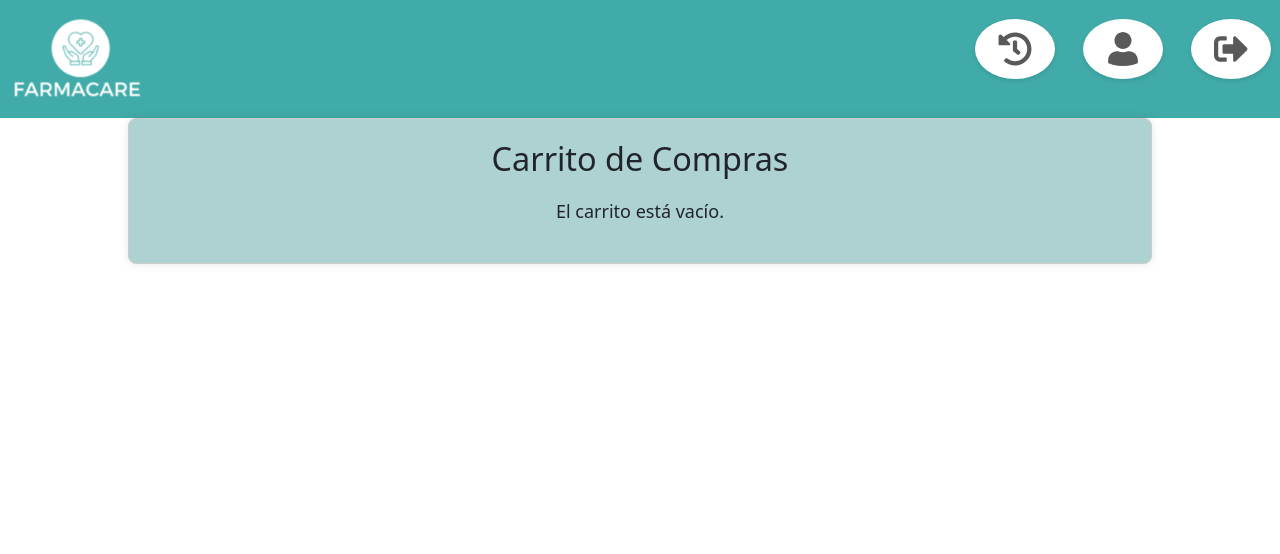
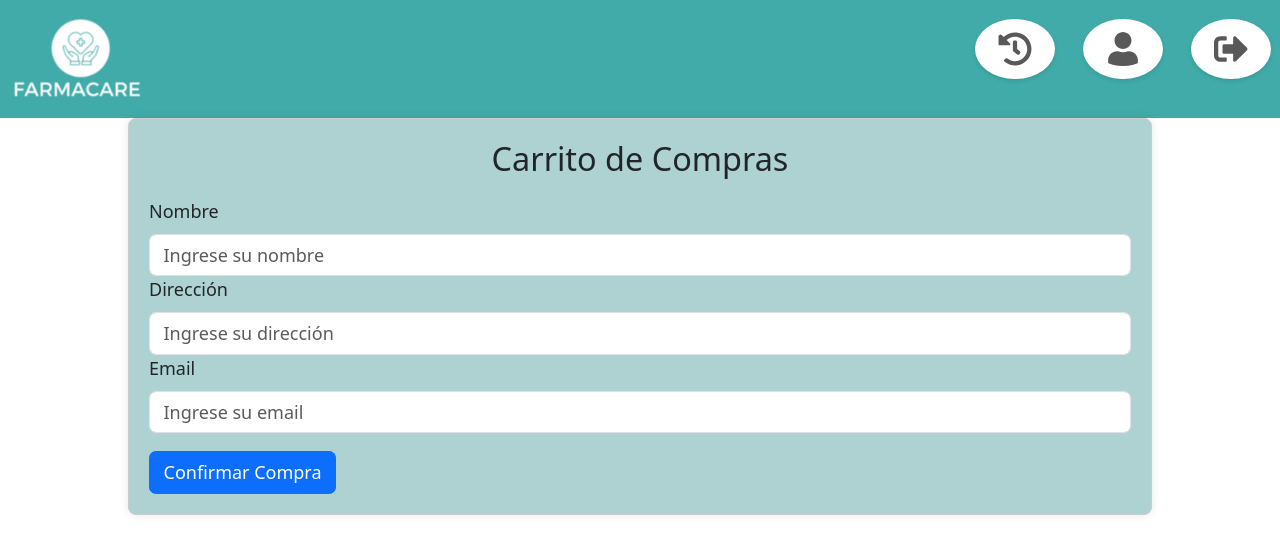
Before and after one commit to pedrogasparini/Farmacare-app, a React (Vite) app in the folder farmacare/: page /cart in a window 1280 px wide. Shown: the top 554 px of the page. Built offline with nearby package versions, Linux system fonts and the light colour scheme; no server answers; a web font is replaced by a local one.

Commit message:
Avance en el manejo de api

```diff
--- a/farmacare/src/components/Cart/Cart.jsx
+++ b/farmacare/src/components/Cart/Cart.jsx
@@ -1,57 +1,113 @@
-import { useState } from 'react';
-import PropTypes from 'prop-types';
+import { useState, useContext, useEffect } from 'react';
 import { Button, Card, Form, Alert } from 'react-bootstrap';
 import { BsTrash } from 'react-icons/bs';
 import Header from '../Header/Header';
 import Swal from 'sweetalert2';
 import "./Cart.css";
+import { ApiContext } from '../../services/api/apiContext';
 
 const Cart = ({ cartItems = [], removeFromCart, userId }) => {
-
-    const [userName, setUserName] = useState('');
-    const [userEmail, setUserEmail] = useState('');
-    const [userAddress, setUserAddress] = useState('');
+    const { cart, setCart, setPurchaseHistory, setOrderHistory } = useContext(ApiContext);
     const [formError, setFormError] = useState('');
     const [purchaseCompleted, setPurchaseCompleted] = useState(false);
+    const [totalPrice, setTotalPrice] = useState(0);
+    const [formData, setFormData] = useState({
+        name: '',
+        address: '',
+        email: ''
+    });
 
-    const calculateTotalPrice = () => {
-        return cartItems.reduce((total, item) => total + item.price, 0);
+    useEffect(() => {
+        let total = 0;
+        cart.forEach(item => {
+            total += item.price * item.quantity;
+        });
+        setTotalPrice(total);
+    }, [cart]);
+
+    const addPurchase = async (purchase) => {
+        const purchaseWithUserId = { ...purchase, userId: userId };
+
+        try {
+            const response = await fetch("http://localhost:5173/purchase", {
+                method: "POST",
+                headers: {
+                    "Content-Type": "application/json",
+                },
+                body: JSON.stringify(purchaseWithUserId),
+            });
+            if (response.ok) {
+                const newPurchase = await response.json();
+                setPurchaseHistory((prev) => [...prev, newPurchase]);
+            } else {
+                console.error("Error al agregar compra:", response.statusText);
+            }
+        } catch (error) {
+            console.error("Error al agregar compra:", error);
+        }
     };
 
-    const handleFinishPurchase = () => {
-        if (!userName || !userEmail || !userAddress) {
-            setFormError('Todos los campos son obligatorios.');
+    const handleConfirmPurchase = async (event) => {
+        event.preventDefault();
+
+        if (!formData.name || !formData.address || !formData.email) {
+            setFormError('Por favor, complete todos los campos.');
             return;
         }
 
-        if (!/\S+@\S+\.\S+/.test(userEmail)) {
-            setFormError('Ingrese un correo electrónico válido.');
-            return;
+        const order = {
+            items: cart,
+            date: new Date().toISOString(),
+            buyerId: userId,
+            buyerName: formData.name,
+            buyerAddress: formData.address,
+            buyerEmail: formData.email
+        };
+
+        try {
+            const response = await fetch("http://localhost:5173/order", {
+                method: "POST",
+                headers: {
+                    "Content-Type": "application/json",
+                },
+                body: JSON.stringify(order),
+            });
+
+            if (response.ok) {
+                const newOrder = await response.json();
+                setOrderHistory((prevHistory) => [...prevHistory, newOrder]);
+
+                for (const item of cart) {
+                    const purchase = {
+                        name: item.name,
+                        description: item.description,
+                        quantity: item.quantity,
+                        price: item.price,
+                    };
+                    await addPurchase(purchase);
                 }
 
-        //dp mandar los datos a la API
-        const purchaseData = {
-            userId,
-            userName,
-            userEmail,
-            userAddress,
-            cartItems,
-            totalPrice: calculateTotalPrice(),
-            purchaseDate: new Date().toISOString(),
-        };
-
-        // tambien reemplazar x la api
-        const purchaseHistory = JSON.parse(localStorage.getItem(`purchaseHistory_${userId}`)) || [];
-        localStorage.setItem(`purchaseHistory_${userId}`, JSON.stringify([...purchaseHistory, purchaseData]));
-
+                setCart([]);
                 setPurchaseCompleted(true);
-        removeFromCart(-1);
-
                 Swal.fire({
                     icon: 'success',
                     title: '¡Compra completada!',
                     text: 'Gracias por su compra.',
                 });
+            } else {
+                console.error("Error placing order:", response.statusText);
+            }
+        } catch (error) {
+            console.error("Error al iniciar sesión:", error.message);
+        }
+    };
+
+    const handleChange = (event) => {
+        const { name, value } = event.target;
+        setFormData((prevData) => ({
+            ...prevData,
+            [name]: value
+        }));
     };
 
     return (
@@ -59,87 +115,55 @@ const Cart = ({ cartItems = [], removeFromCart, userId }) => {
             <Header />
             <div className="cart-container">
                 <h2>Carrito de Compras</h2>
-                {cartItems.length === 0 ? (
-                    <p>El carrito está vacío.</p>
-                ) : (
-                    <>
-                        {cartItems.map((item, index) => (
-                            <Card key={index} className="cart-item">
-                                <Card.Body>
-                                    <Card.Title>{item.name}</Card.Title>
-                                    <Card.Text>Precio: ${item.price}</Card.Text>
-                                    <Button variant="danger" onClick={() => removeFromCart(index)}>
-                                        <BsTrash /> Eliminar
-                                    </Button>
-                                </Card.Body>
-                            </Card>
-                        ))}
-                        <h3>Total: ${calculateTotalPrice()}</h3>
-                        <div style={{ marginBottom: '20px' }}></div>
-                        {!purchaseCompleted && (
-                            <Form>
-                                <div className="personal-info-section">
-                                <h3>Datos personales:</h3>
-                                <Form.Group controlId="userName">
-                                    <Form.Label>Nombre Completo</Form.Label>
+                <Form onSubmit={handleConfirmPurchase}>
+                    <Form.Group controlId="formName">
+                        <Form.Label>Nombre</Form.Label>
                         <Form.Control
                             type="text"
-                                        placeholder="Ingrese su nombre completo"
-                                        value={userName}
-                                        onChange={(e) => setUserName(e.target.value)}
-                                        required
+                            placeholder="Ingrese su nombre"
+                            name="name"
+                            value={formData.name}
+                            onChange={handleChange}
                         />
                     </Form.Group>
-
-                                <Form.Group controlId="userEmail">
-                                    <Form.Label>Correo Electrónico</Form.Label>
+                    <Form.Group controlId="formAddress">
+                        <Form.Label>Dirección</Form.Label>
+                        <Form.Control
+                            type="text"
+                            placeholder="Ingrese su dirección"
+                            name="address"
+                            value={formData.address}
+                            onChange={handleChange}
+                        />
+                    </Form.Group>
+                    <Form.Group controlId="formEmail">
+                        <Form.Label>Email</Form.Label>
                         <Form.Control
                             type="email"
-                                        placeholder="Ingrese su correo electrónico"
-                                        value={userEmail}
-                                        onChange={(e) => setUserEmail(e.target.value)}
-                                        required
+                            placeholder="Ingrese su email"
+                            name="email"
+                            value={formData.email}
+                            onChange={handleChange}
                         />
                     </Form.Group>
-
-                                <Form.Group controlId="userAddress">
-                                    <Form.Label>Dirección de Envío</Form.Label>
-                                    <Form.Control
-                                        as="textarea"
-                                        rows={3}
-                                        placeholder="Ingrese su dirección de envío"
-                                        value={userAddress}
-                                        onChange={(e) => setUserAddress(e.target.value)}
-                                        required
-                                    />
-                                </Form.Group>
-                                </div>
-
-                                {formError && <Alert variant="danger">{formError}</Alert>}
-
-                                <Button variant="primary" onClick={handleFinishPurchase}>
-                                    Finalizar Compra
+                    {formError && (
+                        <Alert variant="danger" className="mt-3">
+                            {formError}
+                        </Alert>
+                    )}
+                    <Button variant="primary" type="submit" className="mt-3">
+                        Confirmar Compra
                     </Button>
                 </Form>
-                        )}
+
                 {purchaseCompleted && (
-                            <Alert variant="success">
+                    <Alert variant="success" className="mt-3">
                         ¡Compra completada! Gracias por su compra.
                     </Alert>
-
-                        )}
-
-                    </>
                 )}
             </div>
         </>
     );
 };
 
-Cart.propTypes = {
-    cartItems: PropTypes.array.isRequired,
-    removeFromCart: PropTypes.func.isRequired,
-    userId: PropTypes.number.isRequired,
-};
-
 export default Cart;
--- a/farmacare/src/main.jsx
+++ b/farmacare/src/main.jsx
@@ -3,11 +3,14 @@ import ReactDOM from 'react-dom/client'
 import App from './App.jsx'
 import './index.css'
 import { AuthenticationContextProvider } from './services/authentication/authentication.jsx'
+import { ApiContext, ApiContextProvider } from './services/api/apiContext.jsx'
 
 ReactDOM.createRoot(document.getElementById('root')).render(
   <React.StrictMode>
     <AuthenticationContextProvider>
-      <App />
+      <ApiContextProvider>
+        <App />
+      </ApiContextProvider>
     </AuthenticationContextProvider>
   </React.StrictMode>,
 )
--- /dev/null
+++ b/farmacare/src/services/api/apiContext.jsx
@@ -0,0 +1,204 @@
+import { createContext, useState, useEffect } from "react";
+
+// Crear el contexto
+export const ApiContext = createContext();
+
+// Proveedor del contexto
+export const ApiContextProvider = ({ children }) => {
+    const [users, setUsers] = useState([]);
+    const [products, setProducts] = useState([]);
+    const [cart, setCart] = useState(() => {
+        const savedCart = localStorage.getItem("cart");
+        return savedCart ? JSON.parse(savedCart) : [];
+    });
+    const [orderHistory, setOrderHistory] = useState([]);
+    const [purchaseHistory, setPurchaseHistory] = useState([]);
+
+    useEffect(() => {
+        localStorage.setItem("cart", JSON.stringify(cart));
+    }, [cart]);
+
+    // Funciones para manejar la API
+    const fetchUsers = async () => {
+        const response = await fetch("http://localhost:5173/users");
+        const data = await response.json();
+        setUsers(data);
+    };
+
+    const fetchProducts = async () => {
+        const response = await fetch("http://localhost:5173/products");
+        const data = await response.json();
+        setProducts(data);
+    };
+
+    const addToCart = (product) => {
+        setCart((prevCart) => [...prevCart, product]);
+    };
+
+    // Simulación de llamada a la API
+    const fetchOrders = async () => {
+        try {
+            const response = await fetch("http://localhost:5173/order");
+            const data = await response.json();
+            setOrderHistory(data);
+        } catch (error) {
+            console.error("Error fetching orders:", error);
+        }
+    };
+
+    const fetchPurchase = async () => {
+        try {
+            const response = await fetch("http://localhost:5173/purchase");
+            const data = await response.json();
+            setPurchaseHistory(data);
+        } catch (error) {
+            console.error("Error fetching orders:", error);
+        }
+    };
+
+    // Actualizar el producto en la API
+    const updateProduct = async (updatedProduct) => {
+        try {
+            const response = await fetch(
+                `http://localhost:5173/products/${updatedProduct.id}`,
+                {
+                    method: "PUT",
+                    headers: {
+                        "Content-Type": "application/json",
+                    },
+                    body: JSON.stringify(updatedProduct),
+                }
+            );
+            if (response.ok) {
+                // Si la actualización fue exitosa, actualizar el estado local
+                setProducts((prevProducts) =>
+                    prevProducts.map((product) =>
+                        product.id === updatedProduct.id ? updatedProduct : product
+                    )
+                );
+            } else {
+                console.error("Error al actualizar producto:", response.statusText);
+            }
+        } catch (error) {
+            console.error("Error al actualizar producto:", error);
+        }
+    };
+
+    // Eliminar el producto en la API
+    const deleteProduct = async (productId) => {
+        try {
+            const response = await fetch(
+                `http://localhost:5173/products/${productId}`,
+                {
+                    method: "DELETE",
+                }
+            );
+            if (response.ok) {
+                // Si la eliminación fue exitosa, actualizar el estado local
+                setProducts((prevProducts) =>
+                    prevProducts.filter((product) => product.id !== productId)
+                );
+            } else {
+                console.error("Error al eliminar producto:", response.statusText);
+            }
+        } catch (error) {
+            console.error("Error al eliminar producto:", error);
+        }
+    };
+
+    const addUser = async (newUser) => {
+        try {
+            const response = await fetch("http://localhost:5173/register", {
+                method: "POST",
+                headers: {
+                    "Content-Type": "application/json",
+                },
+                body: JSON.stringify(newUser),
+            });
+            if (response.ok) {
+                const createdUser = await response.json();
+                setUsers((prevUsers) => [...prevUsers, createdUser]);
+            } else {
+                console.error("Error al agregar usuario:", response.statusText);
+            }
+        } catch (error) {
+            console.error("Error al agregar usuario:", error);
+        }
+    };
+
+    const updateUser = async (updatedUser) => {
+        try {
+            const response = await fetch(
+                `http://localhost:5173/users/${updatedUser.id}`,
+                {
+                    method: "PUT",
+                    headers: {
+                        "Content-Type": "application/json",
+                    },
+                    body: JSON.stringify(updatedUser),
+                }
+            );
+            if (response.ok) {
+                const updatedUserFromServer = await response.json();
+                setUsers((prevUsers) =>
+                    prevUsers.map((user) =>
+                        user.id === updatedUserFromServer.id ? updatedUserFromServer : user
+                    )
+                );
+            } else {
+                console.error("Error al actualizar usuario:", response.statusText);
+            }
+        } catch (error) {
+            console.error("Error al actualizar usuario:", error);
+        }
+    };
+
+    const deleteUser = async (userId) => {
+        try {
+            const response = await fetch(`http://localhost:5173/users/${userId}`, {
+                method: "DELETE",
+            });
+            if (response.ok) {
+                console.log(`User with id ${userId} deleted successfully`);
+                // Si la eliminación fue exitosa, actualizar el estado local
+                setUsers((prevUsers) => prevUsers.filter((user) => user.id !== userId));
+            } else {
+                console.error("Error al eliminar usuario:", response.statusText);
+            }
+        } catch (error) {
+            console.error("Error al eliminar usuario:", error);
+        }
+    };
+
+    useEffect(() => {
+        fetchUsers();
+        fetchProducts();
+        fetchOrders();
+        fetchPurchase();
+    }, []);
+
+    return (
+        <ApiContext.Provider
+            value={{
+                users,
+                setUsers,
+                products,
+                setProducts,
+                cart,
+                setCart,
+                addToCart,
+                orderHistory,
+                setOrderHistory,
+                purchaseHistory,
+                setPurchaseHistory,
+                deleteProduct,
+                updateProduct,
+                deleteUser,
+                addUser,
+                updateUser,
+            }}
+        >
+            {children}
+        </ApiContext.Provider>
+    );
+};
```
Also changed, not shown: farmacare/src/components/Home/Home.jsx (+2 -6 lines). Lines whose indentation alone changed are shown as unchanged.
